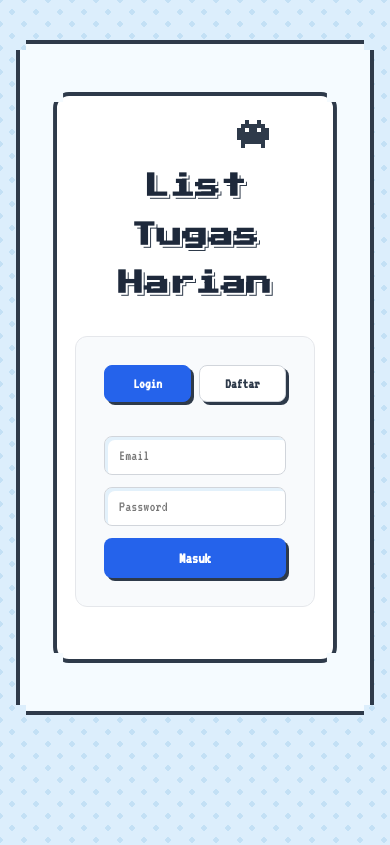
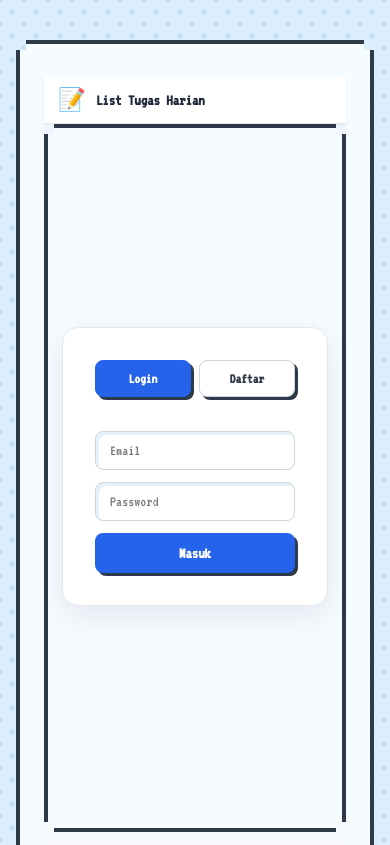
Before and after one commit to naubass/Todo-List-Appication, a Vue app in the folder frontend/: page / in a window 390 px wide. Shown: the top 845 px of the page. Built offline with nearby package versions, Linux system fonts and the light colour scheme.

Commit message:
update frontend design

```diff
--- a/frontend/src/App.vue
+++ b/frontend/src/App.vue
@@ -76,6 +76,7 @@ const handleSaveProfile = async () => {
   try {
     const res = await fetch(`${AUTH_URL}/profile`, {
       method: 'PUT',
+      cache: 'no-store',
       headers: { 'Content-Type': 'application/json' },
       body: JSON.stringify({
         user_id: user.value.id,
@@ -156,7 +157,18 @@ const fetchTodos = async () => {
   }
 };
 
-// Watcher untuk re-fetch otomatis saat filter/tab berubah
+// --- Debounce untuk input pencarian ---
+// Supaya fetchTodos tidak ditembak di setiap ketukan keyboard,
+// tapi menunggu user berhenti mengetik selama 400ms.
+let searchDebounceTimer = null;
+const debouncedFetchTodos = () => {
+  clearTimeout(searchDebounceTimer);
+  searchDebounceTimer = setTimeout(() => {
+    fetchTodos();
+  }, 400);
+};
+
+// Watcher untuk re-fetch otomatis saat filter/tab berubah (langsung, tanpa delay)
 watch([currentTab, filterCategoryId, filterPriority, filterStatus, sortBy, sortOrder], () => {
   fetchTodos();
 });
@@ -168,6 +180,7 @@ const handleRegister = async () => {
   try {
     const res = await fetch(`${AUTH_URL}/register`, {
       method: 'POST',
+      cache: 'no-store',
       headers: { 'Content-Type': 'application/json' },
       body: JSON.stringify({ email: authEmail.value, password: authPassword.value }),
     });
@@ -181,6 +194,15 @@ const handleRegister = async () => {
     authError.value = err.message;
   } finally {
     authLoading.value = false;
+  }
+};
+
+// Retry sekali kalau percobaan pertama gagal — menutupi cold start
+const fetchTodosWithRetry = async () => {
+  await fetchTodos();
+  if (todos.value.length === 0) {
+    await new Promise((resolve) => setTimeout(resolve, 800));
+    await fetchTodos();
   }
 };
 
@@ -204,9 +226,6 @@ const handleLogin = async () => {
     authEmail.value = '';
     authPassword.value = '';
 
-    // Jalankan berurutan (bukan Promise.all) supaya kalau ada request
-    // yang gagal karena backend masih "cold", masih tersisa retry di sini,
-    // dan tidak semuanya ambruk bersamaan pada percobaan pertama.
     await fetchCategories();
     await fetchTodosWithRetry();
     await fetchAnalytics();
@@ -217,20 +236,9 @@ const handleLogin = async () => {
   }
 };
 
-// Retry sekali kalau percobaan pertama gagal — menutupi cold start
-const fetchTodosWithRetry = async () => {
-  await fetchTodos();
-  if (todos.value.length === 0) {
-    // beri jeda singkat lalu coba sekali lagi, siapa tahu request pertama
-    // gagal karena backend baru saja "bangun" dari cold start
-    await new Promise((resolve) => setTimeout(resolve, 800));
-    await fetchTodos();
-  }
-};
-
 const handleLogout = async () => {
   try {
-    await fetch(`${AUTH_URL}/logout`, { method: 'POST' });
+    await fetch(`${AUTH_URL}/logout`, { method: 'POST', cache: 'no-store' });
   } catch (err) {
     console.error('Gagal logout di server', err);
   } finally {
@@ -260,6 +268,7 @@ const handleSubmit = async () => {
 
     const res = await fetch(API_URL, {
       method: 'POST',
+      cache: 'no-store',
       headers: { 'Content-Type': 'application/json' },
       body: JSON.stringify(payload),
     });
@@ -282,6 +291,7 @@ const toggleComplete = async (todo) => {
   try {
     const res = await fetch(`${API_URL}/${todo.id}`, {
       method: 'PUT',
+      cache: 'no-store',
       headers: { 'Content-Type': 'application/json' },
       body: JSON.stringify({ is_completed: !todo.is_completed, user_id: user.value.id }),
     });
@@ -299,6 +309,7 @@ const toggleArchive = async (todo) => {
   try {
     const res = await fetch(`${API_URL}/${todo.id}`, {
       method: 'PUT',
+      cache: 'no-store',
       headers: { 'Content-Type': 'application/json' },
       body: JSON.stringify({ is_archived: !todo.is_archived, user_id: user.value.id }),
     });
@@ -330,6 +341,7 @@ const handleUpdateTodo = async (id) => {
   try {
     const res = await fetch(`${API_URL}/${id}`, {
       method: 'PUT',
+      cache: 'no-store',
       headers: { 'Content-Type': 'application/json' },
       body: JSON.stringify({
         title: editingTitle.value.trim(),
@@ -352,6 +364,7 @@ const handleDelete = async (id) => {
   try {
     const res = await fetch(`${API_URL}/${id}?user_id=${user.value.id}`, {
       method: 'DELETE',
+      cache: 'no-store',
     });
 
     if (res.ok) {
@@ -371,6 +384,7 @@ const handleAddSubtask = async (todoId) => {
   try {
     const res = await fetch(`/api/todos/${todoId}/subtasks`, {
       method: 'POST',
+      cache: 'no-store',
       headers: { 'Content-Type': 'application/json' },
       body: JSON.stringify({ title }),
     });
@@ -388,6 +402,7 @@ const toggleSubtask = async (subtask) => {
   try {
     const res = await fetch(`/api/subtasks/${subtask.id}`, {
       method: 'PUT',
+      cache: 'no-store',
       headers: { 'Content-Type': 'application/json' },
       body: JSON.stringify({ is_completed: !subtask.is_completed }),
     });
@@ -402,6 +417,7 @@ const deleteSubtask = async (subtaskId) => {
   try {
     const res = await fetch(`/api/subtasks/${subtaskId}`, {
       method: 'DELETE',
+      cache: 'no-store',
     });
 
     if (res.ok) fetchTodos();
@@ -420,6 +436,7 @@ const handleAttachmentUpload = async (event, todoId) => {
     try {
       const res = await fetch(`/api/todos/${todoId}/attachments`, {
         method: 'POST',
+        cache: 'no-store',
         headers: { 'Content-Type': 'application/json' },
         body: JSON.stringify({
           user_id: user.value.id,
@@ -448,8 +465,8 @@ const getDueDateStatus = (dueDateStr, isCompleted) => {
   const now = new Date();
   const diffHours = (dueDate - now) / (1000 * 60 * 60);
 
-  if (diffHours < 0) return 'overdue'; // Warna Merah
-  if (diffHours <= 24) return 'due-soon'; // Warna Kuning/Oranye
+  if (diffHours < 0) return 'overdue';
+  if (diffHours <= 24) return 'due-soon';
   return 'normal';
 };
 
@@ -520,15 +537,31 @@ onMounted(() => {
 </script>
 
 <template>
-  <main class="todo-app-container">
-    <div class="pixel-scene">
-      <div class="cat-sprite"></div>
-    </div>
-
-    <h1>List Tugas Harian {{ displayName || user?.email }}</h1>
-
+  <div class="page-shell">
+    <!-- ============================
+         HEADER FULL-WIDTH (sticky)
+         ============================ -->
+    <header class="app-header">
+      <div class="app-header-inner">
+        <div class="brand">
+          <span class="brand-icon">📝</span>
+          <span class="brand-name">List Tugas Harian</span>
+        </div>
+
+        <div v-if="user" class="header-user">
+          <span class="header-user-name">👤 {{ displayName || user.email }}</span>
+          <button @click="handleLogout" class="btn-logout">Logout</button>
+        </div>
+      </div>
+    </header>
+
+    <!-- ============================
+         KONTEN UTAMA
+         ============================ -->
+    <main class="page-content">
       <!-- === Form Autentikasi (Jika Belum Login) === -->
-    <div v-if="!user" class="auth-wrapper">
+      <div v-if="!user" class="auth-shell">
+        <div class="auth-wrapper">
           <div class="auth-tabs">
             <button :class="{ active: authView === 'login' }" @click="authView = 'login'; authError = ''">Login</button>
             <button :class="{ active: authView === 'register' }" @click="authView = 'register'; authError = ''">Daftar</button>
@@ -544,17 +577,16 @@ onMounted(() => {
 
           <p v-if="authError" class="auth-error">{{ authError }}</p>
         </div>
+      </div>
 
       <!-- === Dashboard Tugas (Jika Sudah Login) === -->
       <template v-else>
-      <!-- User Bar -->
-      <div class="user-bar">
-        <span>👤 {{ displayName || user.email }}</span>
-        <button @click="handleLogout" class="btn-logout">Logout</button>
-      </div>
-
+        <!-- Baris atas: Profil (kiri) + Statistik (kanan) -->
+        <div class="top-grid">
           <!-- Profil & Avatar -->
-      <div class="profile-section">
+          <section class="panel profile-section">
+            <h2 class="panel-title">Profil</h2>
+            <div class="profile-body">
               <div class="avatar-box">
                 <img
                   :src="avatarUrl || `https://api.dicebear.com/7.x/bottts/svg?seed=${user.email}`"
@@ -565,11 +597,16 @@ onMounted(() => {
                   <span>Pilih Foto</span>
                 </label>
               </div>
+              <div class="profile-fields">
                 <input v-model="displayName" type="text" placeholder="Masukkan nama kamu..." class="profile-input" />
                 <button @click="handleSaveProfile" class="btn-save">Simpan Profil</button>
               </div>
+            </div>
+          </section>
 
           <!-- Widget Ringkasan Statistik & Produktivitas -->
+          <section class="panel stats-section">
+            <h2 class="panel-title">Ringkasan</h2>
             <div class="analytics-grid">
               <div class="stat-card">
                 <span class="stat-num">{{ stats.total_active }}</span>
@@ -588,8 +625,12 @@ onMounted(() => {
                 <span class="stat-label">⏰ Hari Ini</span>
               </div>
             </div>
+          </section>
+        </div>
 
         <!-- Form Pembuatan Todo Baru -->
+        <section class="panel">
+          <h2 class="panel-title">Tambah Tugas Baru</h2>
           <form @submit.prevent="handleSubmit" class="todo-form">
             <div class="form-row">
               <input
@@ -631,8 +672,10 @@ onMounted(() => {
               <button type="submit" class="btn-add">Tambah Tugas</button>
             </div>
           </form>
+        </section>
 
         <!-- Tab Navigasi & Filter Toolbar -->
+        <section class="panel">
           <div class="filter-toolbar">
             <div class="tab-switch">
               <button
@@ -804,8 +847,8 @@ onMounted(() => {
               <!-- Section Lampiran Berkas (Attachments) -->
               <div class="attachments-section">
                 <div class="attachments-list" v-if="todo.todo_attachments && todo.todo_attachments.length > 0">
-              <a
-                v-for="att in todo.todo_attachments"
+
+                  <a  v-for="att in todo.todo_attachments"
                     :key="att.id"
                     :href="att.file_url"
                     target="_blank"
@@ -839,42 +882,113 @@ onMounted(() => {
             <button @click="goToNextPage" :disabled="currentPage === totalPages" class="btn-page btn-page-edge">▶</button>
             <button @click="goToLastPage" :disabled="currentPage === totalPages" class="btn-page btn-page-edge">⏭</button>
           </div>
+        </section>
       </template>
     </main>
+  </div>
 </template>
 
 <style scoped>
 /* ==========================================
-   LAYOUT DASAR — dibuat lebih lebar & lega
+   RESET & BASE
    ========================================== */
-.todo-app-container {
-  max-width: 1100px;
-  width: 92%;
-  margin: 40px auto;
-  padding: 32px 40px 48px;
+* {
+  box-sizing: border-box;
+}
+.page-shell {
+  min-height: 100vh;
+  background: linear-gradient(180deg, #eff6ff 0%, #f8fafc 100%);
+}
+
+/* ==========================================
+   HEADER — FULL WIDTH, STICKY
+   ========================================== */
+.app-header {
+  position: sticky;
+  top: 0;
+  z-index: 50;
+  width: 100%;
   background: #ffffff;
+  border-bottom: 1px solid #e5e7eb;
+  box-shadow: 0 1px 3px rgba(15, 23, 42, 0.06);
+}
+.app-header-inner {
+  max-width: 1440px;
+  margin: 0 auto;
+  padding: 14px 32px;
+  display: flex;
+  align-items: center;
+  justify-content: space-between;
+  gap: 16px;
+}
+.brand {
+  display: flex;
+  align-items: center;
+  gap: 10px;
+  font-weight: 800;
+  font-size: 1.15rem;
+  color: #1e293b;
+}
+.brand-icon {
+  font-size: 1.4rem;
+}
+.header-user {
+  display: flex;
+  align-items: center;
+  gap: 14px;
+}
+.header-user-name {
+  font-weight: 600;
+  color: #334155;
+  font-size: 0.92rem;
+  white-space: nowrap;
+}
+.btn-logout {
+  padding: 8px 16px;
+  background: #fff;
+  border: 1px solid #cbd5e1;
+  border-radius: 8px;
+  cursor: pointer;
+  font-weight: 600;
+  color: #475569;
+  transition: all 0.15s;
+  white-space: nowrap;
+}
+.btn-logout:hover {
+  background: #fee2e2;
+  border-color: #ef4444;
+  color: #dc2626;
+}
+
+/* ==========================================
+   KONTEN UTAMA — FULL WIDTH LAYAKNYA WEBSITE
+   ========================================== */
+.page-content {
+  max-width: 1440px;
+  margin: 0 auto;
+  padding: 28px 32px 64px;
+  display: flex;
+  flex-direction: column;
+  gap: 22px;
+}
+
+/* ==========================================
+   AUTH SHELL
+   ========================================== */
+.auth-shell {
+  min-height: calc(100vh - 200px);
+  display: flex;
+  align-items: center;
+  justify-content: center;
+}
+.auth-wrapper {
+  width: 100%;
+  max-width: 420px;
+  padding: 32px;
+  background: #ffffff;
+  border: 1px solid #e5e7eb;
   border-radius: 16px;
-  box-shadow: 0 10px 30px rgba(30, 41, 59, 0.12);
-  box-sizing: border-box;
-}
-
-.todo-app-container h1 {
-  text-align: center;
-  font-size: 1.6rem;
-  margin: 8px 0 28px;
-  color: #1e293b;
-}
-
-/* ==========================================
-   AUTH WRAPPER
-   ========================================== */
-.auth-wrapper {
-  max-width: 420px;
-  margin: 20px auto;
-  padding: 28px;
-  background: #f8fafc;
-  border: 1px solid #e5e7eb;
-  border-radius: 12px;
+  box-shadow: 0 10px 30px rgba(30, 41, 59, 0.08);
 }
 .auth-tabs {
   display: flex;
@@ -937,47 +1051,37 @@ onMounted(() => {
 }
 
 /* ==========================================
-   USER BAR
+   PANEL — kartu section generik
    ========================================== */
-.user-bar {
-  display: flex;
-  justify-content: space-between;
+.panel {
+  background: #ffffff;
+  border: 1px solid #e5e7eb;
+  border-radius: 14px;
+  padding: 22px 24px;
+  box-shadow: 0 2px 10px rgba(15, 23, 42, 0.04);
+}
+.panel-title {
+  margin: 0 0 16px;
+  font-size: 1rem;
+  font-weight: 700;
+  color: #1e293b;
+}
+
+/* ==========================================
+   TOP GRID — Profil + Statistik berdampingan di desktop
+   ========================================== */
+.top-grid {
+  display: grid;
+  grid-template-columns: minmax(280px, 380px) 1fr;
+  gap: 20px;
+  align-items: stretch;
+}
+
+/* Profil */
+.profile-body {
+  display: flex;
   align-items: center;
-  padding: 14px 20px;
-  background: #f1f5f9;
-  border-radius: 10px;
-  margin-bottom: 20px;
-  font-weight: 600;
-  color: #334155;
-}
-.btn-logout {
-  padding: 8px 16px;
-  background: #fff;
-  border: 1px solid #cbd5e1;
-  border-radius: 8px;
-  cursor: pointer;
-  font-weight: 600;
-  color: #475569;
-  transition: all 0.15s;
-}
-.btn-logout:hover {
-  background: #fee2e2;
-  border-color: #ef4444;
-  color: #dc2626;
-}
-
-/* ==========================================
-   PROFILE SECTION
-   ========================================== */
-.profile-section {
-  display: flex;
-  align-items: center;
-  gap: 18px;
-  padding: 20px;
-  background: #f8fafc;
-  border: 1px solid #e5e7eb;
-  border-radius: 12px;
-  margin-bottom: 24px;
+  gap: 16px;
   flex-wrap: wrap;
 }
 .avatar-box {
@@ -985,6 +1089,7 @@ onMounted(() => {
   flex-direction: column;
   align-items: center;
   gap: 6px;
+  flex-shrink: 0;
 }
 .pixel-avatar {
   width: 64px;
@@ -1002,13 +1107,19 @@ onMounted(() => {
 .custom-file-upload input {
   display: none;
 }
+.profile-fields {
+  flex: 1;
+  min-width: 160px;
+  display: flex;
+  flex-direction: column;
+  gap: 10px;
+}
 .profile-input {
-  flex: 1;
-  min-width: 220px;
   padding: 11px 14px;
   border: 1px solid #d1d5db;
   border-radius: 8px;
   font-size: 0.95rem;
+  width: 100%;
 }
 .btn-save {
   padding: 11px 22px;
@@ -1020,23 +1131,21 @@ onMounted(() => {
   cursor: pointer;
   white-space: nowrap;
   transition: background 0.15s;
+  align-self: flex-start;
 }
 .btn-save:hover {
   background: #059669;
 }
 
-/* ==========================================
-   ANALYTICS GRID
-   ========================================== */
+/* Statistik */
 .analytics-grid {
   display: grid;
-  grid-template-columns: repeat(auto-fit, minmax(150px, 1fr));
+  grid-template-columns: repeat(auto-fit, minmax(130px, 1fr));
   gap: 14px;
-  margin: 20px 0 28px;
 }
 .stat-card {
   background: #f8fafc;
-  padding: 18px 12px;
+  padding: 16px 12px;
   border-radius: 10px;
   text-align: center;
   border: 1px solid #e5e7eb;
@@ -1048,13 +1157,13 @@ onMounted(() => {
 }
 .stat-num {
   display: block;
-  font-size: 1.8rem;
+  font-size: 1.7rem;
   font-weight: 800;
   color: #1e293b;
   margin-bottom: 4px;
 }
 .stat-label {
-  font-size: 0.85rem;
+  font-size: 0.82rem;
   color: #64748b;
   font-weight: 600;
 }
@@ -1077,11 +1186,6 @@ onMounted(() => {
    FORM TAMBAH TODO
    ========================================== */
 .todo-form {
-  background: #f8fafc;
-  padding: 22px;
-  border-radius: 12px;
-  border: 1px solid #e5e7eb;
-  margin-bottom: 24px;
   display: flex;
   flex-direction: column;
   gap: 12px;
@@ -1106,7 +1210,6 @@ onMounted(() => {
   border-radius: 8px;
   font-size: 0.95rem;
   background: #fff;
-  box-sizing: border-box;
 }
 .todo-form input:focus,
 .todo-form select:focus,
@@ -1140,7 +1243,7 @@ onMounted(() => {
   display: flex;
   flex-direction: column;
   gap: 14px;
-  margin-bottom: 22px;
+  margin-bottom: 20px;
 }
 .tab-switch {
   display: flex;
@@ -1192,14 +1295,20 @@ onMounted(() => {
 }
 
 /* ==========================================
-   DAFTAR TODO
+   DAFTAR TODO — grid 2 kolom di layar sangat lebar
    ========================================== */
 .todo-list {
   list-style: none;
   padding: 0;
-  display: flex;
-  flex-direction: column;
+  margin: 0;
+  display: grid;
+  grid-template-columns: 1fr;
   gap: 14px;
+}
+@media (min-width: 1280px) {
+  .todo-list {
+    grid-template-columns: repeat(2, 1fr);
+  }
 }
 .todo-card {
   background: white;
@@ -1230,7 +1339,7 @@ onMounted(() => {
 }
 .todo-content {
   flex: 1;
-  min-width: 220px;
+  min-width: 200px;
 }
 .todo-header-row {
   display: flex;
@@ -1324,7 +1433,6 @@ onMounted(() => {
   border-radius: 8px;
   font-size: 0.95rem;
   width: 100%;
-  box-sizing: border-box;
 }
 .edit-actions {
   display: flex;
@@ -1466,7 +1574,7 @@ onMounted(() => {
   justify-content: center;
   align-items: center;
   gap: 6px;
-  margin-top: 28px;
+  margin-top: 24px;
   flex-wrap: wrap;
 }
 .btn-page {
@@ -1496,13 +1604,53 @@ onMounted(() => {
 }
 
 /* ==========================================
-   RESPONSIVE
+   RESPONSIVE — TABLET (≤1024px)
    ========================================== */
-@media (max-width: 720px) {
-  .todo-app-container {
-    width: 94%;
-    padding: 22px 18px 32px;
-    margin: 16px auto;
+@media (max-width: 1024px) {
+  .top-grid {
+    grid-template-columns: 1fr;
+  }
+  .page-content {
+    padding: 24px 20px 48px;
+  }
+  .app-header-inner {
+    padding: 12px 20px;
+  }
+}
+
+/* ==========================================
+   RESPONSIVE — MOBILE (≤768px)
+   ========================================== */
+@media (max-width: 768px) {
+  .page-content {
+    padding: 16px 14px 40px;
+    gap: 16px;
+  }
+  .app-header-inner {
+    padding: 10px 14px;
+    flex-wrap: wrap;
+    gap: 10px;
+  }
+  .brand-name {
+    font-size: 1rem;
+  }
+  .panel {
+    padding: 16px;
+    border-radius: 12px;
+  }
+  .profile-body {
+    flex-direction: column;
+    align-items: stretch;
+    text-align: center;
+  }
+  .profile-fields {
+    align-items: stretch;
+  }
+  .btn-save {
+    align-self: stretch;
+  }
+  .form-row > * {
+    min-width: 100%;
   }
   .todo-main {
     flex-direction: column;
@@ -1511,8 +1659,20 @@ onMounted(() => {
     width: 100%;
     justify-content: flex-end;
   }
-  .form-row > * {
-    min-width: 100%;
+  .filter-controls > * {
+    width: 100%;
+  }
+}
+
+/* ==========================================
+   RESPONSIVE — SMALL MOBILE (≤420px)
+   ========================================== */
+@media (max-width: 420px) {
+  .analytics-grid {
+    grid-template-columns: repeat(2, 1fr);
+  }
+  .header-user-name {
+    display: none; /* hemat ruang di layar sangat kecil, avatar/logout tetap terlihat */
   }
 }
 </style>
```
Lines whose indentation alone changed are shown as unchanged.
